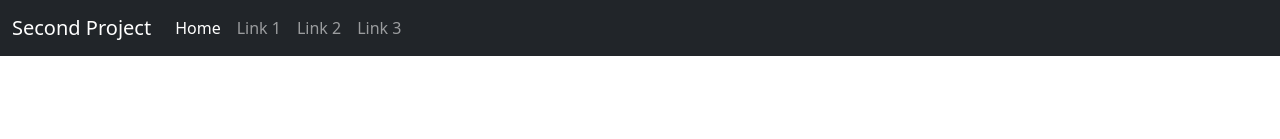
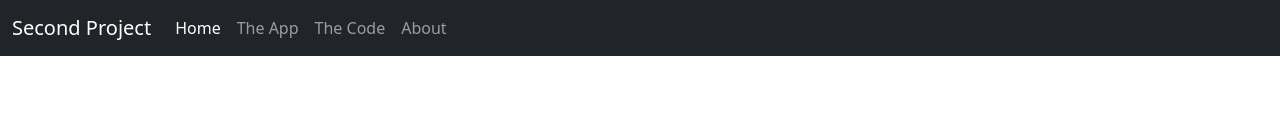
Before and after one commit to jones3al/SecondProject, a plain HTML site: page index.html in a window 1280 px wide. Shown: the top 139 px of the page. Drawn offline with nearby package versions, Linux system fonts and the light colour scheme.

Commit message:
add link text

```diff
--- a/index.html
+++ b/index.html
@@ -30,13 +30,13 @@ bscf <!doctype html>
                     <a class="nav-link active" aria-current="page" href="#">Home</a>
                 </li>
                 <li class="nav-item">
-                    <a class="nav-link" href="#">Link 1</a>
+                    <a class="nav-link" href="#">The App</a>
                 </li>
                 <li class="nav-item">
-                    <a class="nav-link" href="#">Link 2</a>
+                    <a class="nav-link" href="#">The Code</a>
                 </li>
                 <li class="nav-item">
-                    <a class="nav-link" href="#">Link 3</a>
+                    <a class="nav-link" href="#">About</a>
                 </li>
             </ul>
         </div>
```
